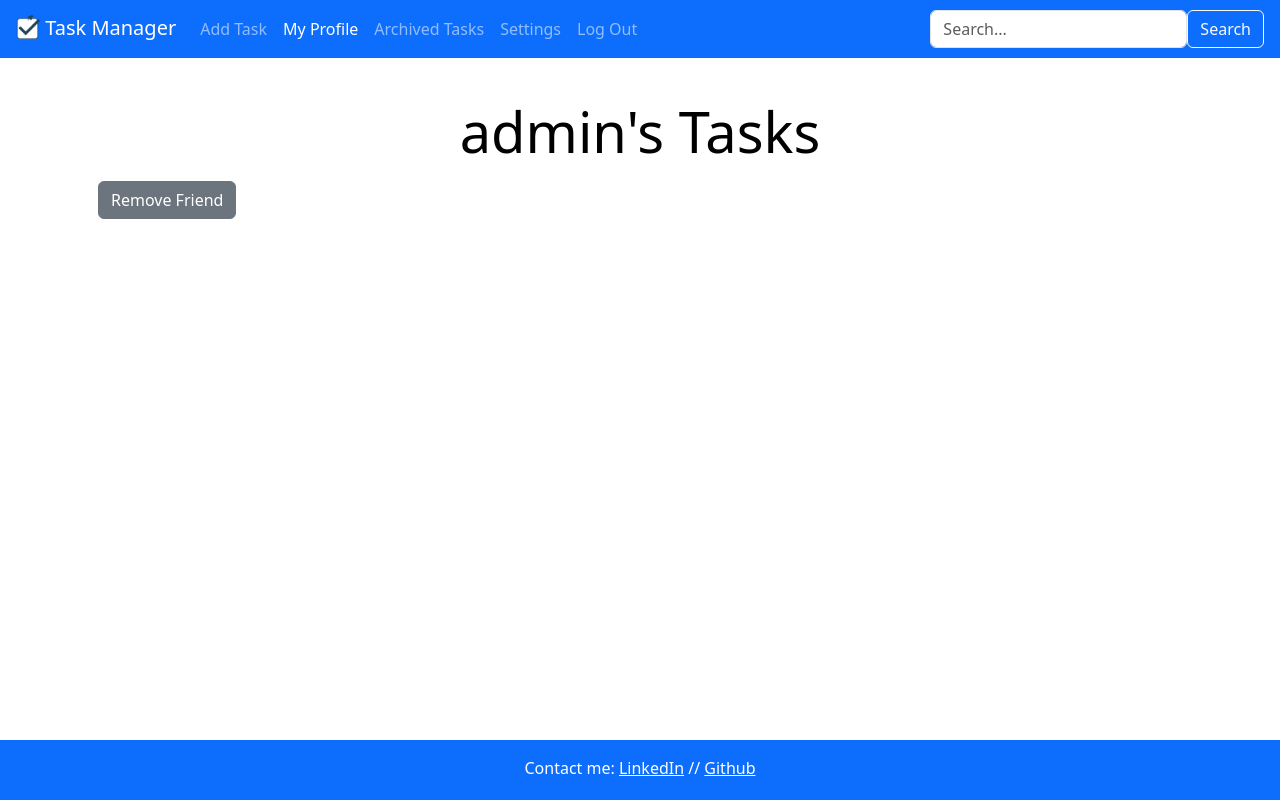
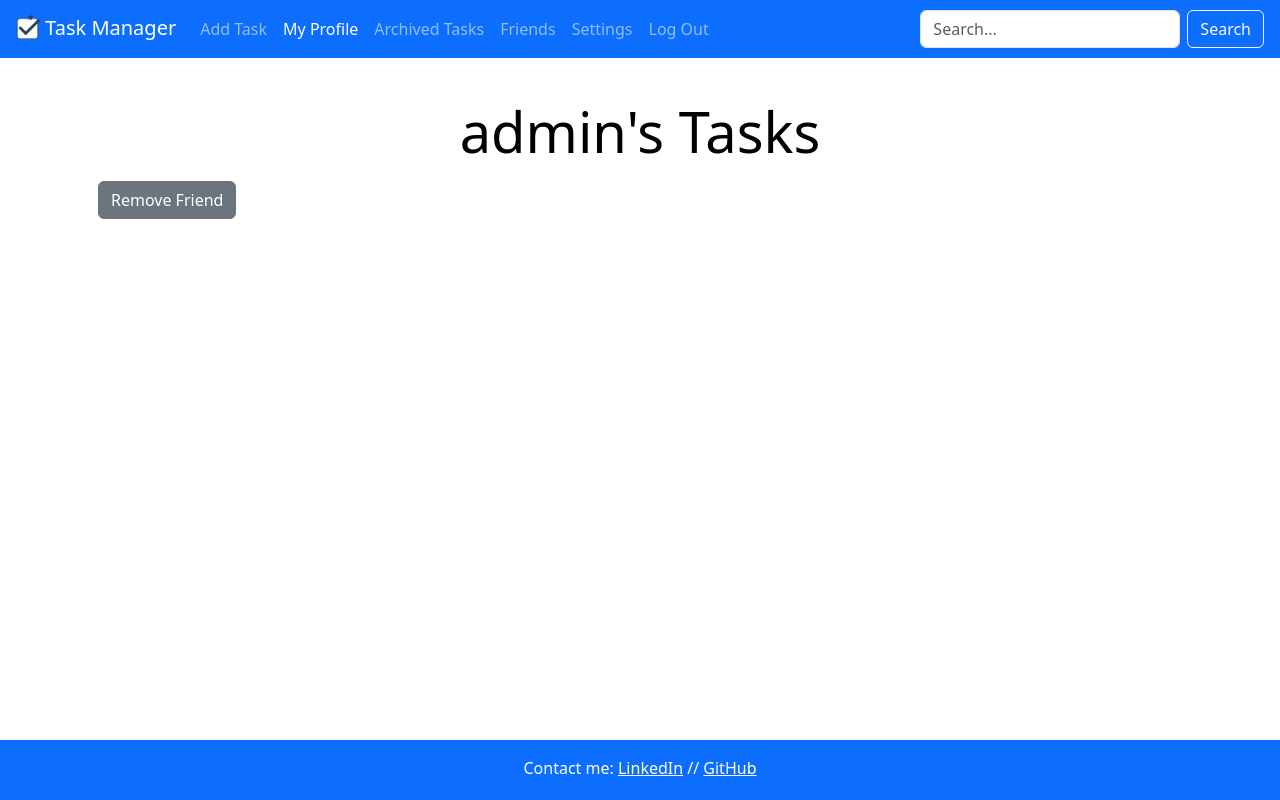
Before and after one commit to punstack/task-manager-app, a Flask app: a page that uses templates/user.html in a window 1280 px wide. Run offline with Flask 3, Linux system fonts and the light colour scheme; a user stored in the database is signed in.

Commit message:
added workable friends page (shows incoming and outgoing requests, as well as accepted requests)

```diff
--- a/app.py
+++ b/app.py
@@ -25,7 +25,6 @@ migrate = Migrate(app, db)
 friends = db.Table('friends',
     db.Column('user_id', db.String(36), db.ForeignKey('User.id'), primary_key = True),
     db.Column('friend_id', db.String(36), db.ForeignKey('User.id'), primary_key = True),
-    db.Column('is_accepted', db.Boolean, default = False) # need to check if this is still usable??
 )
 
 class Subtask(db.Model):
@@ -397,6 +396,29 @@ def archive():
 
     return render_template("archive.html", info = info)
 
+@app.route("/friends")
+def friends_page():
+    stored_user = User.query.filter_by(user_lower=session["user"].lower()).first()
+    # outgoing friend requests -- need to select receiver_id and query for username
+    outgoing_requests = FriendRequest.query.filter_by(sender_id = stored_user.id)
+    outgoing_user = [User.query.get(request.receiver_id) for request in outgoing_requests]
+    outgoing_users = [out.user for out in outgoing_user]
+    # incoming friend requests -- need to select sender_id and query for username
+    incoming_requests = FriendRequest.query.filter_by(receiver_id = stored_user.id)
+    incoming_user = [User.query.get(request.sender_id) for request in incoming_requests]
+    incoming_users = [inc.user for inc in incoming_user]
+
+    friends_list = stored_user.friends.all()
+    friends_users = [friend.user for friend in friends_list]
+
+    info =  {
+        'stored_user': stored_user,
+        'outgoing': outgoing_users,
+        'incoming': incoming_users,
+        'friends': friends_users
+    }
+    return render_template("friends.html", info = info)
+
 def delete_status(user):
     try:
         delete_status = request.form["delete_status"]
--- a/templates/add_task.html
+++ b/templates/add_task.html
@@ -12,13 +12,14 @@
 {% block home_status %}{% endblock %}
 {% block user_status %}{% endblock %}
 {% block archive_status %}{% endblock %}
+{% block friends_status %}{% endblock %}
 {% block settings_status %}{% endblock %}
 {% block add_status %}active{% endblock %}
 
 {% block content %}
 <div class="container">
     <form class="form-signin" action="{{ url_for('add_task') }}" method="POST">
-
+        <br>
         <div>
             <h1 class="h3 mb-3 display-4 font-weight-normal text-center">Add Task</h1>
         </div>
--- a/templates/archive.html
+++ b/templates/archive.html
@@ -4,6 +4,7 @@
 {% block home_status %}{% endblock %}
 {% block user_status %}{% endblock %}
 {% block archive_status %}active{% endblock %}
+{% block friends_status %}{% endblock %}
 {% block settings_status %}{% endblock %}
 {% block add_status %}{% endblock %}
 
--- a/templates/layout.html
+++ b/templates/layout.html
@@ -24,6 +24,13 @@
       margin-left: auto;
       display: flex;
       padding-right: 1rem;
+    }
+
+    div.horizontalgap {
+      float: left;
+      overflow: hidden;
+      height: 1px;
+      width: 0px;
     }
 
     main {
@@ -68,6 +75,10 @@
         </li>
 
         <li class="nav-item">
+          <a class="nav-link {% block friends_status %}{% endblock %}" href="/friends">Friends</a>
+        </li>
+
+        <li class="nav-item">
           <a class="nav-link {% block settings_status %}{% endblock %}" href="/settings">Settings</a>
         </li>
 
@@ -92,6 +103,7 @@
       {% if session.get("user") %}
       <form class="form-inline navbar-right" action = "{{ url_for('search') }}" method = "GET">
         <input name = "query" class="form-control mr-2" type="search" placeholder="Search..." aria-label="Search">
+        <div class="horizontalgap" style="width:10px"></div>
         <button class="btn btn-outline-light" type="submit">Search</button>
       </form>
       {% endif %}
@@ -123,7 +135,7 @@
         <p style = "color: #ffffff">
           Contact me:
         <a href="https://www.linkedin.com/in/amara-gammon/" style="color: #ffffff">LinkedIn</a> //
-        <a href="https://github.com/punstack" style="color: #ffffff">Github</a>
+        <a href="https://github.com/punstack" style="color: #ffffff">GitHub</a>
         </p>
       </span>
     </div>
--- a/templates/search.html
+++ b/templates/search.html
@@ -4,6 +4,7 @@
 {% block home_status %}{% endblock %}
 {% block user_status %}{% endblock %}
 {% block archive_status %}{% endblock %}
+{% block friends_status %}{% endblock %}
 {% block settings_status %}{% endblock %}
 {% block add_status %}{% endblock %}
 
--- a/templates/settings.html
+++ b/templates/settings.html
@@ -4,6 +4,7 @@
 {% block home_status %}{% endblock %}
 {% block user_status %}{% endblock %}
 {% block archive_status %}{% endblock %}
+{% block friends_status %}{% endblock %}
 {% block settings_status %}active{% endblock %}
 {% block add_status %}{% endblock %}
 
--- a/templates/user.html
+++ b/templates/user.html
@@ -4,6 +4,7 @@
 {% block home_status %}{% endblock %}
 {% block user_status %}active{% endblock %}
 {% block archive_status %}{% endblock %}
+{% block friends_status %}{% endblock %}
 {% block settings_status %}{% endblock %}
 {% block add_status %}{% endblock %}
 
```
Also changed, not shown: templates/friends.html (added, +51 -0 lines), instance/app.db.
